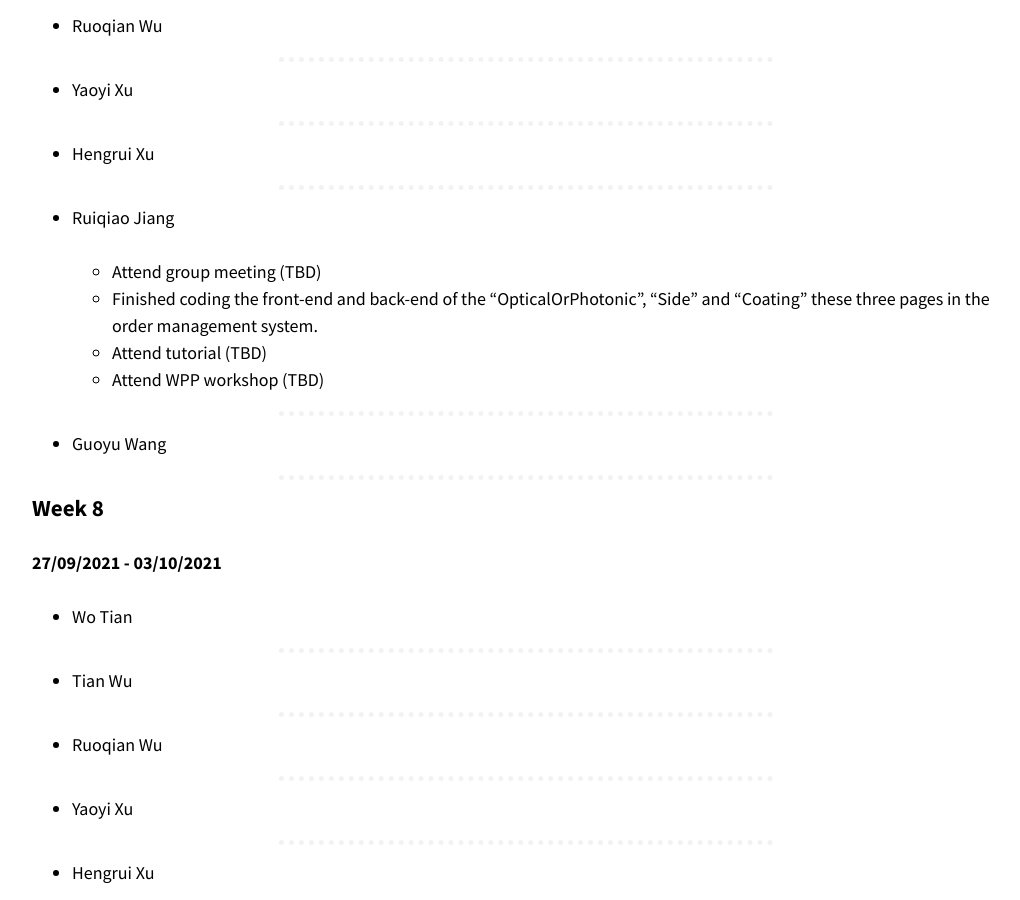
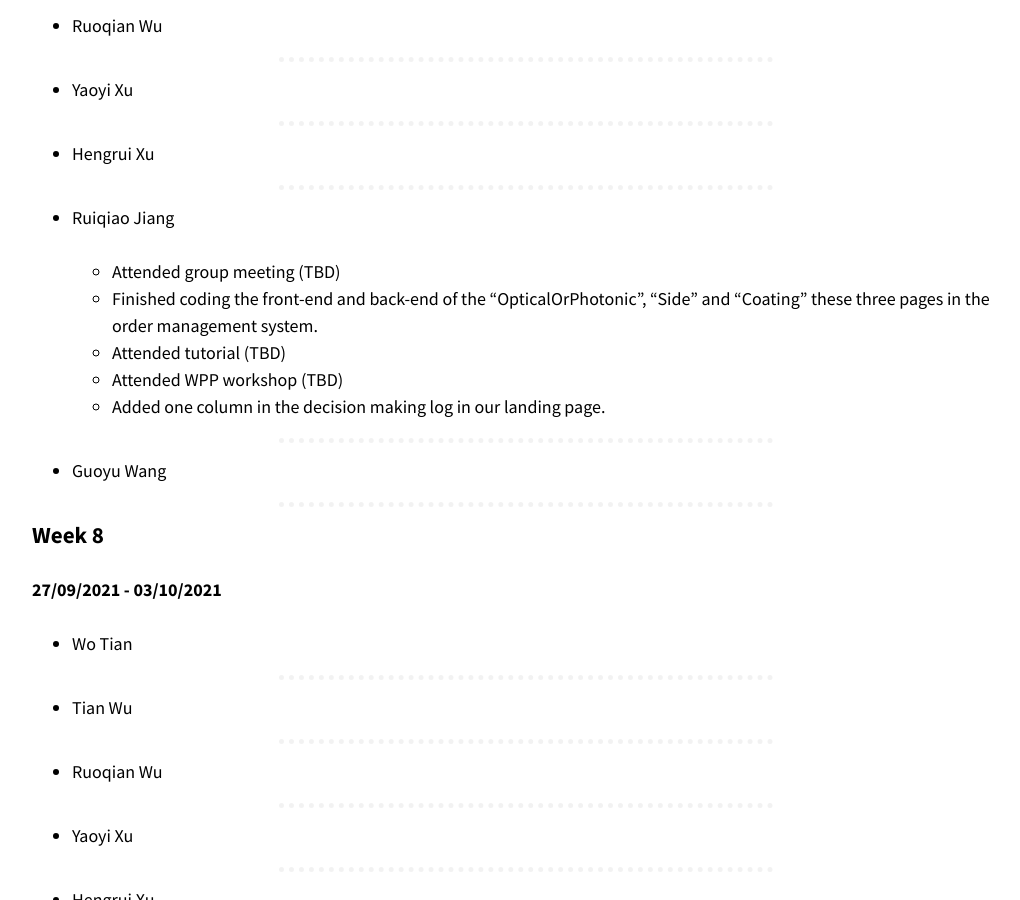
Before and after one commit to optofab/optofab.github.io, a Jekyll site: the page built from work_records.md, in a window 1280 px wide and 900 px high, scrolled down 13969 px. Shown: the whole window, without its empty margins (114-1134 px from the left). Built offline with Jekyll 4.4.1, drawn with Linux system fonts in a browser that asks for light colours; nearby versions of some CDN libraries; emoji names are drawn with the system emoji font.

Commit message:
Update work_records.md

```diff
--- a/work_records.md
+++ b/work_records.md
@@ -582,10 +582,11 @@ _[Don't forget to add hours for each of the work you've done. This line will be
 
 - Ruiqiao Jiang
 
-  - Attend group meeting (TBD)
+  - Attended group meeting (TBD)
   - Finished coding the front-end and back-end of the "OpticalOrPhotonic", "Side" and "Coating" these three pages in the order management system.
-  - Attend tutorial (TBD)
-  - Attend WPP workshop (TBD)
+  - Attended tutorial (TBD)
+  - Attended WPP workshop (TBD)
+  - Added one column in the decision making log in our landing page.
 
 
 <hr class="hr-dotted">
```
